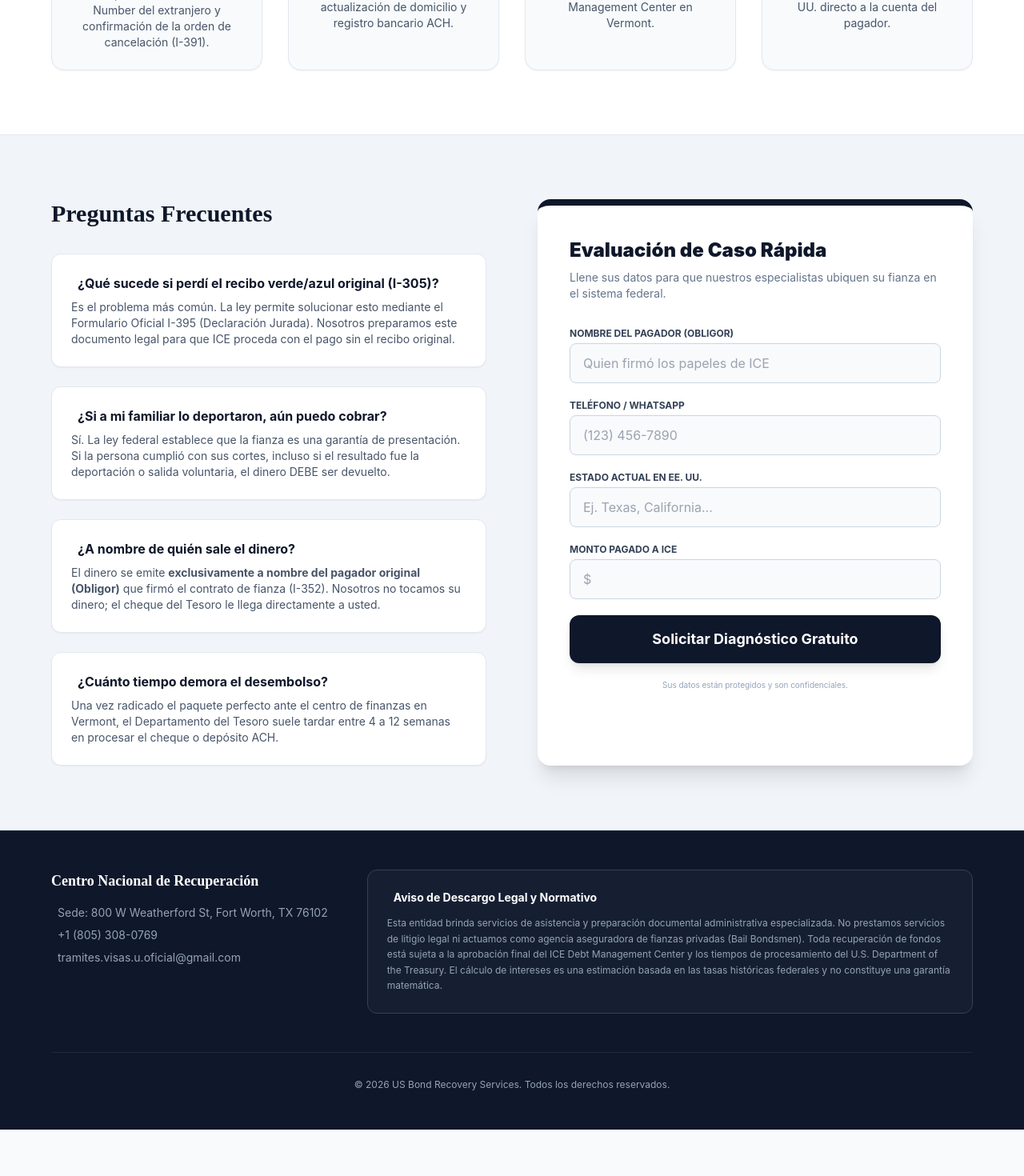
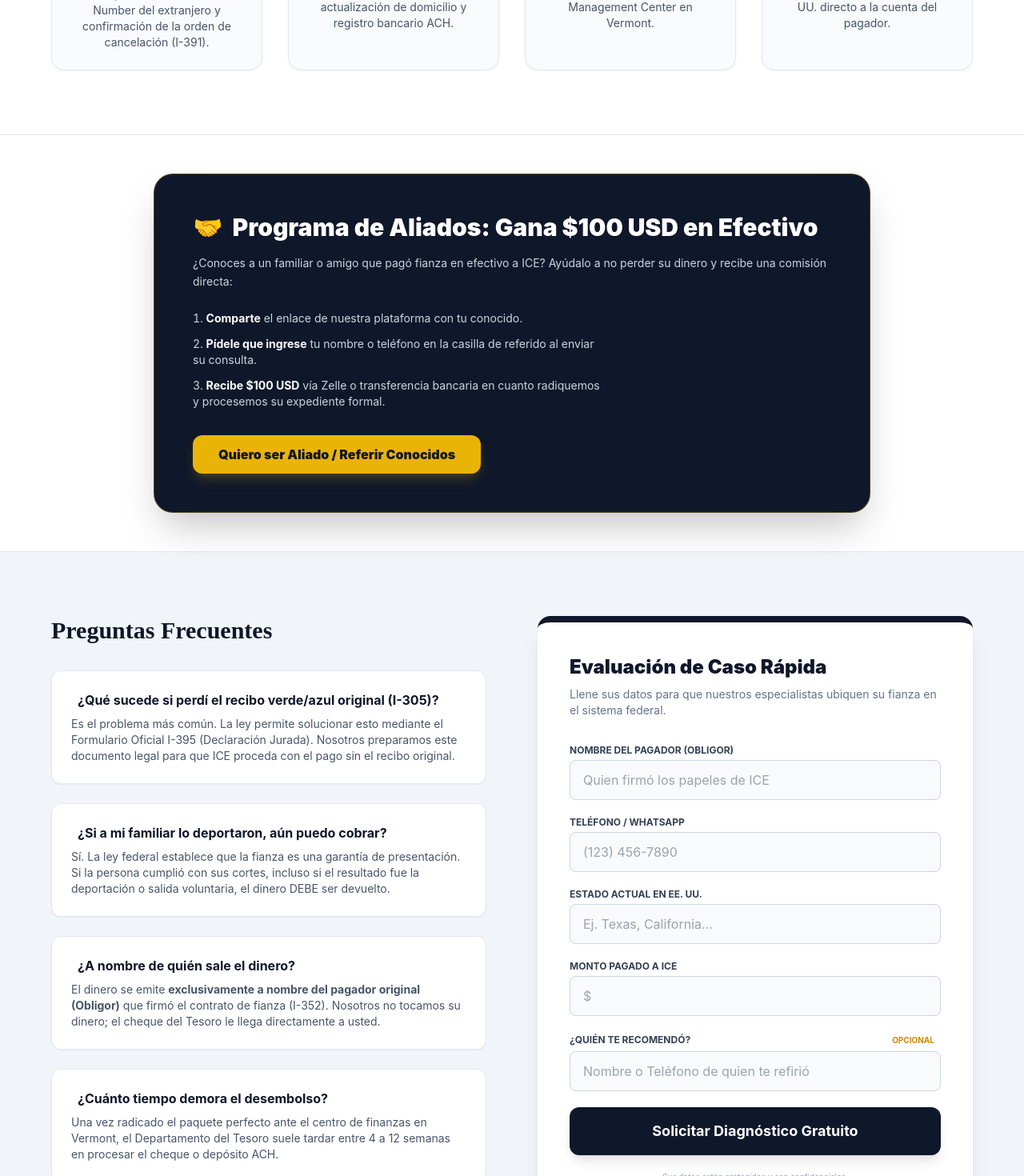
Before and after one commit to villalbaromeroneidydayana-design/asesoria-migratoria, a React (Vite) app: page /fianzas in a window 1280 px wide. Shown: the part 1330-2800 px from the top of the page at 80% size. Before the commit the page ends 2742 px from the top, so only its background shows below. Built offline with nearby package versions, Linux system fonts and the light colour scheme.

Commit message:
feat(fianzas): upgrade landing page to production specs, add referral program, dynamic calculator, supabase integration and compliance text

```diff
--- a/src/config/firmData.ts
+++ b/src/config/firmData.ts
@@ -8,8 +8,8 @@ export const firmData = {
   licenseDate: "11/02/1990",
   verificationDirectoryUrl: "https://www.texasbar.com",
   officeAddress: "800 W Weatherford St, Fort Worth, TX 76102",
-  phone: "+1 (805) 308-0769",
-  whatsappNumber: "18053080769",
+  phone: "+1 (805) 308-0777",
+  whatsappNumber: "18053080777",
   email: "tramites.visas.u.oficial@gmail.com",
   website: "www.franciscohernandez.com",
 
--- a/src/pages/BondRefundLanding.tsx
+++ b/src/pages/BondRefundLanding.tsx
@@ -1,30 +1,68 @@
 import React, { useState } from 'react';
 import { firmData } from '../config/firmData';
+import { supabase } from '../lib/supabase';
 
 const BondRefundLanding: React.FC = () => {
   const [bondAmount, setBondAmount] = useState<number | ''>('');
   const [yearsPassed, setYearsPassed] = useState<number | ''>('');
-  const [formData, setFormData] = useState({ name: '', phone: '', state: '', amount: '' });
+  const [formData, setFormData] = useState({ name: '', phone: '', state: '', amount: '', referredBy: '' });
+  const [isSubmitting, setIsSubmitting] = useState(false);
 
-  // ICE typically pays Treasury rates, approx 1-3% depending on the year. We estimate 2% simple interest.
+  // ICE typically pays Treasury rates. We implement a progressive estimated rate from 2.0% to 4.5% depending on the age of the bond (older bonds had lower/different rates, recent ones higher).
   const calculateRefund = () => {
-    if (!bondAmount || !yearsPassed) return 0;
+    if (!bondAmount || yearsPassed === '') return 0;
     const principal = Number(bondAmount);
-    const interest = principal * 0.02 * Number(yearsPassed);
+    const years = Number(yearsPassed);
+
+    // Base rate starts at 2.0% for 15 years ago, goes up to 4.5% for recent years
+    const minRate = 0.02;
+    const maxRate = 0.045;
+    const maxYears = 15;
+
+    // Closer to 0 years (recent) -> higher rate. Closer to 15 years -> lower rate.
+    // This is an estimation model per federal guidance approximation.
+    const effectiveRate = maxRate - ((years / maxYears) * (maxRate - minRate));
+
+    const interest = principal * effectiveRate * years;
     return principal + interest;
   };
 
   const estimatedRefund = calculateRefund();
 
   const handleWhatsAppCalc = () => {
-    const message = `Hola, deseo iniciar la consulta para reclamar mi fianza de $${bondAmount || '___'} pagada en el año ${yearsPassed ? (new Date().getFullYear() - Number(yearsPassed)) : '___'}. Por favor indiquen los pasos para revisar mi estatus.`;
-    window.open(`https://wa.me/${firmData.whatsappNumber.replace(/\D/g, '')}?text=${encodeURIComponent(message)}`, '_blank');
+    const yearPaid = yearsPassed !== '' ? (new Date().getFullYear() - Number(yearsPassed)) : '___';
+    const message = `Hola, calculé mi rescate en la web: Capital de $${bondAmount || '___'} depositado en el año ${yearPaid}, con un estimado total de $${estimatedRefund > 0 ? estimatedRefund.toFixed(2) : '___'}. Deseo verificar mi expediente ante el Debt Management Center.`;
+    window.open(`https://wa.me/${firmData.whatsappNumber.replace(/\D/g, '')}?text=${encodeURIComponent(message)}`, '_blank', 'noopener,noreferrer');
   };
 
-  const handleWhatsAppForm = (e: React.FormEvent) => {
+  const handleWhatsAppForm = async (e: React.FormEvent) => {
     e.preventDefault();
-    const message = `SOLICITUD DE DIAGNÓSTICO DE FIANZA:\n\nPagador (Obligor): ${formData.name}\nTeléfono: ${formData.phone}\nEstado: ${formData.state}\nMonto Estimado: $${formData.amount}\n\nSolicito evaluación gratuita.`;
-    window.open(`https://wa.me/${firmData.whatsappNumber.replace(/\D/g, '')}?text=${encodeURIComponent(message)}`, '_blank');
+    setIsSubmitting(true);
+
+    const baseMsg = `Hola, envié mi solicitud desde la web. Mi nombre es ${formData.name}, resido en ${formData.state} y pagué una fianza de $${formData.amount} a ICE.`;
+    const refMsg = formData.referredBy ? ` Fui recomendado por: ${formData.referredBy}.` : '';
+    const endMsg = ` Solicito mi diagnóstico gratuito.`;
+    const finalMessage = baseMsg + refMsg + endMsg;
+
+    try {
+      if (supabase) {
+        await supabase.from('fianzas_leads').insert([
+          {
+            nombre: formData.name,
+            telefono: formData.phone,
+            estado: formData.state,
+            monto: formData.amount,
+            referido: formData.referredBy,
+            timestamp: new Date().toISOString(),
+          }
+        ]);
+      }
+    } catch (error) {
+      console.error("Error saving lead:", error);
+    } finally {
+      setIsSubmitting(false);
+      window.open(`https://wa.me/${firmData.whatsappNumber.replace(/\D/g, '')}?text=${encodeURIComponent(finalMessage)}`, '_blank', 'noopener,noreferrer');
+    }
   };
 
   const amountPresets = [2500, 5000, 7500, 10000, 15000];
@@ -56,7 +94,7 @@ const BondRefundLanding: React.FC = () => {
         <div className="hidden md:flex items-center gap-4">
           <div className="text-right mr-4 border-r border-slate-200 pr-4">
             <p className="text-xs text-slate-500 uppercase font-bold tracking-widest">Línea Directa</p>
-            <p className="font-bold text-navy-900 text-lg">{firmData.phone}</p>
+            <p className="font-bold text-navy-900 text-lg"><a href={`tel:${firmData.phone.replace(/\D/g, '')}`}>{firmData.phone}</a></p>
           </div>
           <button
             onClick={handleWhatsAppCalc}
@@ -67,7 +105,7 @@ const BondRefundLanding: React.FC = () => {
           </button>
         </div>
         {/* Mobile Call Button */}
-        <a href={`tel:${firmData.phone}`} className="md:hidden bg-navy-900 text-white w-10 h-10 rounded-full flex items-center justify-center shadow-lg">
+        <a href={`tel:${firmData.phone.replace(/\D/g, '')}`} className="md:hidden bg-navy-900 text-white w-10 h-10 rounded-full flex items-center justify-center shadow-lg">
           <i className="fa-solid fa-phone"></i>
         </a>
       </header>
@@ -221,8 +259,40 @@ const BondRefundLanding: React.FC = () => {
         </div>
       </section>
 
+      {/* PROGRAMA DE REFERIDOS */}
+      <section className="py-12 px-6 md:px-12 bg-white border-y border-slate-200">
+        <div className="max-w-4xl mx-auto bg-navy-900 rounded-3xl overflow-hidden shadow-2xl border border-gold-500/30 relative">
+          <div className="absolute top-0 right-0 p-8 opacity-10 pointer-events-none">
+            <i className="fa-solid fa-handshake-angle text-9xl text-gold-500"></i>
+          </div>
+          <div className="p-8 md:p-12 relative z-10 flex flex-col md:flex-row items-center gap-8">
+            <div className="flex-1 text-center md:text-left">
+              <h2 className="text-2xl md:text-3xl font-black text-white mb-4 flex items-center justify-center md:justify-start gap-3">
+                <span>🤝</span> Programa de Aliados: Gana $100 USD en Efectivo
+              </h2>
+              <p className="text-slate-300 text-sm leading-relaxed mb-6">
+                ¿Conoces a un familiar o amigo que pagó fianza en efectivo a ICE? Ayúdalo a no perder su dinero y recibe una comisión directa:
+              </p>
+              <ol className="text-slate-300 text-sm space-y-3 mb-8 text-left max-w-lg mx-auto md:mx-0 list-decimal list-inside">
+                <li><strong className="text-white">Comparte</strong> el enlace de nuestra plataforma con tu conocido.</li>
+                <li><strong className="text-white">Pídele que ingrese</strong> tu nombre o teléfono en la casilla de referido al enviar su consulta.</li>
+                <li><strong className="text-white">Recibe $100 USD</strong> vía Zelle o transferencia bancaria en cuanto radiquemos y procesemos su expediente formal.</li>
+              </ol>
+              <a
+                href={`https://wa.me/${firmData.whatsappNumber.replace(/\D/g, '')}?text=${encodeURIComponent('Hola, deseo más información sobre el programa de referidos para ganar comisiones.')}`}
+                target="_blank"
+                rel="noopener noreferrer"
+                className="inline-block bg-gold-500 hover:bg-gold-400 text-navy-900 font-black py-3 px-8 rounded-xl transition shadow-lg shadow-gold-500/20"
+              >
+                Quiero ser Aliado / Referir Conocidos
+              </a>
+            </div>
+          </div>
+        </div>
+      </section>
+
       {/* 5. PREGUNTAS FRECUENTES Y 6. FORMULARIO RÁPIDO */}
-      <section className="py-20 px-6 md:px-12 bg-slate-100 border-y border-slate-200">
+      <section className="py-20 px-6 md:px-12 bg-slate-100">
         <div className="max-w-6xl mx-auto grid grid-cols-1 md:grid-cols-2 gap-16">
 
           {/* FAQ */}
@@ -270,8 +340,19 @@ const BondRefundLanding: React.FC = () => {
                 <label className="block text-xs font-bold text-slate-700 mb-1 uppercase">Monto Pagado a ICE</label>
                 <input required type="number" value={formData.amount} onChange={e => setFormData({...formData, amount: e.target.value})} className="w-full px-4 py-3 bg-slate-50 border border-slate-300 rounded-lg focus:ring-2 focus:ring-navy-500" placeholder="$" />
               </div>
-              <button type="submit" className="w-full mt-4 bg-navy-900 hover:bg-navy-800 text-white font-bold py-4 rounded-xl transition shadow-lg text-lg">
-                Solicitar Diagnóstico Gratuito
+              <div>
+                <label className="block text-xs font-bold text-slate-700 mb-1 uppercase flex items-center justify-between">
+                  <span>¿Quién te recomendó?</span>
+                  <span className="text-gold-600 bg-gold-50 px-2 py-0.5 rounded text-[10px]">Opcional</span>
+                </label>
+                <input type="text" value={formData.referredBy} onChange={e => setFormData({...formData, referredBy: e.target.value})} className="w-full px-4 py-3 bg-slate-50 border border-slate-300 rounded-lg focus:ring-2 focus:ring-gold-500" placeholder="Nombre o Teléfono de quien te refirió" />
+              </div>
+              <button disabled={isSubmitting} type="submit" className="w-full mt-4 bg-navy-900 hover:bg-navy-800 disabled:bg-slate-400 disabled:cursor-not-allowed text-white font-bold py-4 rounded-xl transition shadow-lg text-lg flex justify-center items-center gap-2">
+                {isSubmitting ? (
+                  <><i className="fa-solid fa-spinner fa-spin"></i> Procesando...</>
+                ) : (
+                  'Solicitar Diagnóstico Gratuito'
+                )}
               </button>
               <p className="text-[10px] text-slate-400 text-center mt-3"><i className="fa-solid fa-lock"></i> Sus datos están protegidos y son confidenciales.</p>
             </form>
@@ -291,8 +372,14 @@ const BondRefundLanding: React.FC = () => {
           </div>
           <div className="md:col-span-2 bg-slate-800/50 p-6 rounded-xl border border-slate-700">
             <h4 className="text-white font-bold mb-3 flex items-center gap-2"><i className="fa-solid fa-scale-unbalanced text-gold-500"></i> Aviso de Descargo Legal y Normativo</h4>
+            <p className="text-xs leading-relaxed text-slate-400 mb-2">
+              Esta entidad brinda servicios de gestión y preparación documental administrativa especializada. No prestamos servicios de litigio legal ni actuamos como agencia aseguradora de fianzas privadas (Bail Bondsman).
+            </p>
+            <p className="text-xs leading-relaxed text-slate-400 mb-2">
+              Toda recuperación de fondos está sujeta a la aprobación final del ICE Debt Management Center. El Formulario Oficial I-395 notariado se utiliza para sustituir el recibo perdido I-305.
+            </p>
             <p className="text-xs leading-relaxed text-slate-400">
-              Esta entidad brinda servicios de asistencia y preparación documental administrativa especializada. No prestamos servicios de litigio legal ni actuamos como agencia aseguradora de fianzas privadas (Bail Bondsmen). Toda recuperación de fondos está sujeta a la aprobación final del ICE Debt Management Center y los tiempos de procesamiento del U.S. Department of the Treasury. El cálculo de intereses es una estimación basada en las tasas históricas federales y no constituye una garantía matemática.
+              El reembolso del capital y los intereses devengados los emite directamente el <strong>U.S. Department of the Treasury</strong> a nombre exclusivo del Pagador (Obligor). El cálculo de intereses es una estimación basada en las tasas promedio anuales federales publicadas por el Secretario del Tesoro bajo la normativa 8 CFR § 293.2 y no constituye una garantía matemática.
             </p>
           </div>
         </div>
```
